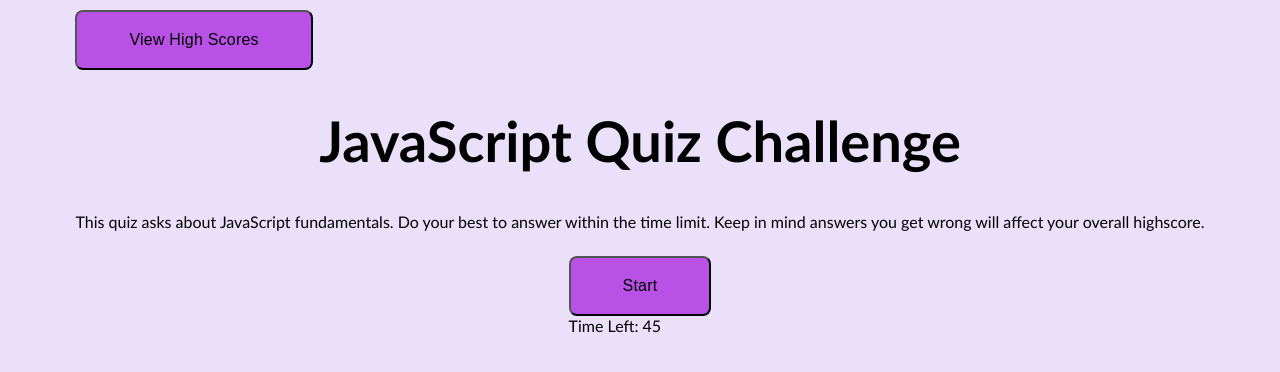
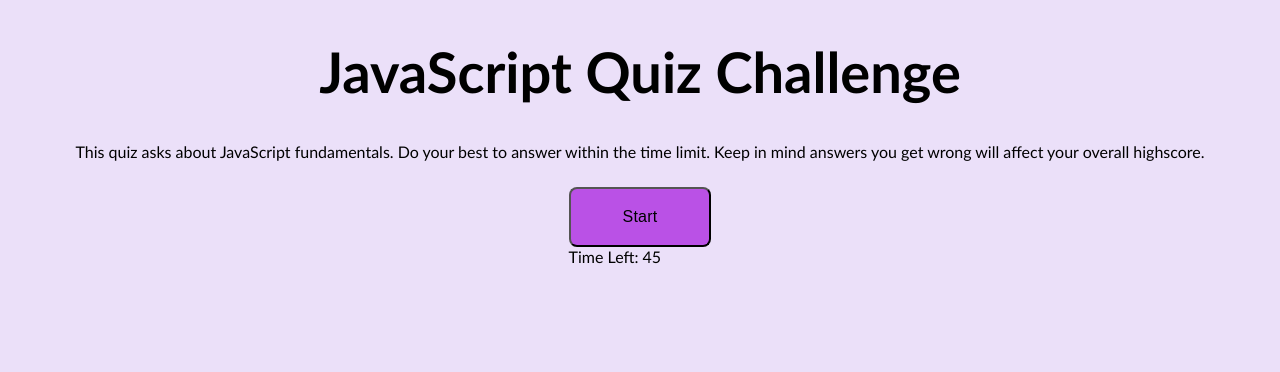
Before and after one commit to shannonpuno/M4_Code_Quiz, a plain HTML site: page index.html in a window 1280 px wide. Drawn offline with Linux system fonts and the light colour scheme.

Commit message:
feature/polish-css

```diff
--- a/index.html
+++ b/index.html
@@ -10,7 +10,6 @@
 
     <body>
         <header>
-            <button class="scores_Btn"> View High Scores</button>
             <h1 class="large-font">JavaScript Quiz Challenge</h1>
                 <p class="align-text">This quiz asks about JavaScript fundamentals. Do your best to answer within the time limit. Keep in mind answers you get wrong will affect your overall highscore.</p>
         </header>
```
